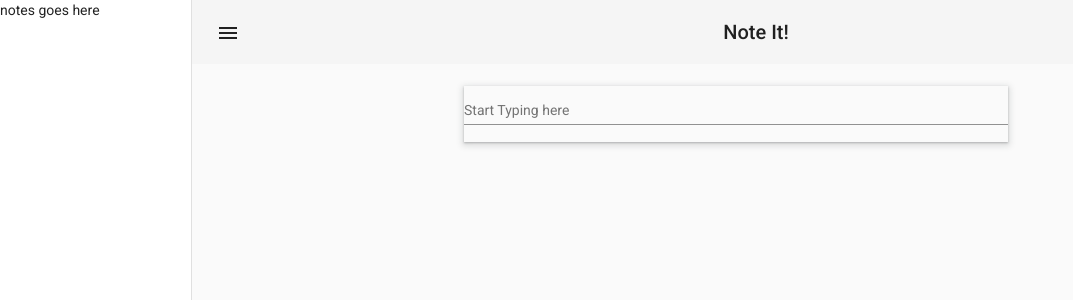
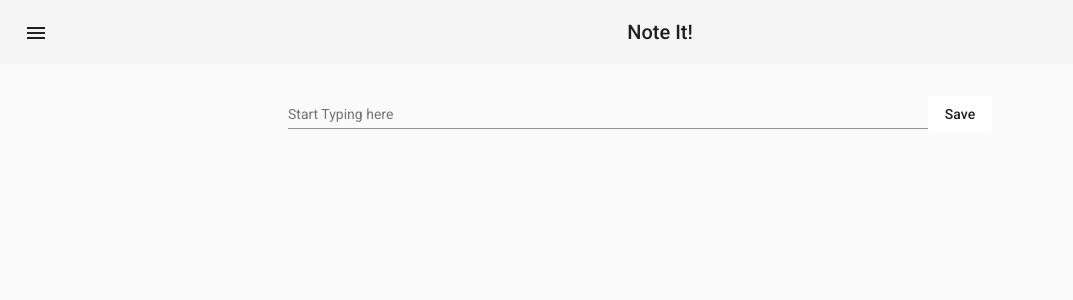
Before and after one commit to itsashishg/Note-it, an Angular app: page / in a window 1280 px wide. Shown: the top 300 px of the page, without its empty margins (0-1073 px from the left). Built offline with nearby package versions, Linux system fonts and the light colour scheme.

Commit message:
store and fetch done.

```diff
--- a/src/app/components/sidelist/sidelist.component.html
+++ b/src/app/components/sidelist/sidelist.component.html
@@ -1,5 +1,5 @@
 <mat-sidenav-container autosize [hasBackdrop]="false">
-    <mat-sidenav #drawer mode="side" class="sidenav" opened="true">
+    <mat-sidenav #drawer mode="side" class="sidenav" opened="false">
         <div id="navbar" class="sidenav">
 
             notes goes here
--- a/src/app/components/sidelist/sidelist.component.ts
+++ b/src/app/components/sidelist/sidelist.component.ts
@@ -8,7 +8,7 @@ import { Router } from '@angular/router';
 })
 export class SidelistComponent {
   //Variables Declaration
-  isExpanded: boolean = true;
+  isExpanded: boolean = false;
   constructor(private router: Router) { }
 
 }
--- a/src/app/components/start/start.component.css
+++ b/src/app/components/start/start.component.css
@@ -0,0 +1,4 @@
+mat-form-field {
+  width: 50%;
+  margin: auto;
+}
--- a/src/app/components/start/start.component.html
+++ b/src/app/components/start/start.component.html
@@ -1,13 +1,19 @@
 <app-sidelist>
     <div class="container-fluid">
 
-        <div appEventDirective style="margin: auto;text-align: center; margin-top: 2%; ">
-            <mat-form-field
-                style="width: 50%;vertical-align: middle;box-shadow: 0 1px 2px 0 rgba(60, 64, 67, 0.302), 0 2px 6px 2px rgba(60, 64, 67, 0.149);"
-                [floatLabel]="'never'">
+        <div (mouseover)="isExpanded=true" (mouseout)="isContentFilled()"
+            style="margin: auto;text-align: center; margin-top: 2%; ">
+            <mat-form-field [floatLabel]="'never'">
                 <mat-label>Start Typing here</mat-label>
                 <input matInput placeholder="Placeholder" [(ngModel)]="title">
             </mat-form-field>
+            <div *ngIf="isExpanded">
+                <mat-form-field class="example-full-width" appearance="fill">
+                    <mat-label>Leave a comment</mat-label>
+                    <textarea matInput [(ngModel)]="content"></textarea>
+                </mat-form-field>
+            </div>
+            <button mat-flat-button (click)="save()">Save</button>
         </div>
     </div>
 </app-sidelist>
--- a/src/app/components/start/start.component.ts
+++ b/src/app/components/start/start.component.ts
@@ -1,9 +1,9 @@
 import { Component, OnInit } from '@angular/core';
 
-interface notesData {
+interface Data {
   title: string;
   content: string;
-  date: string;
+  date: Date;
 }
 
 @Component({
@@ -13,12 +13,49 @@ interface notesData {
 })
 export class StartComponent implements OnInit {
 
-  data!: notesData;
+  data!: Data;
+  storedNotes: Data[] = [];
   title: string = '';
   content: string = '';
+  isExpanded: boolean = false;
   constructor() { }
 
-  ngOnInit(): void {
+  ngOnInit() {
+    this.getStoredNotes();
   }
 
+  isContentFilled() {
+    if (this.title.length !== 0)
+      this.isExpanded = true;
+    else
+      this.isExpanded = false;
+  }
+
+  getStoredNotes() {
+    let fetchedFromStorage: string | null = localStorage.getItem('notes');
+    if (fetchedFromStorage !== null) {
+      let tmp: Data = JSON.parse(fetchedFromStorage);
+      console.log(tmp);
+    }
+    else {
+      console.log('No previously stored notes found...');
+    }
+  }
+
+  save() {
+    this.data = { title: this.title, content: this.content, date: new Date() };
+    console.log('Storing note:', this.storedNotes.push(this.data));
+    console.log(this.storedNotes)
+    localStorage.setItem('notes', JSON.stringify(this.storedNotes));
+  }
+
+  // @HostListener('mouseover') onMouseOver() {
+  //   this.isExpanded = true;
+  //   console.log("mouseover")
+  // }
+
+  // @HostListener('mouseout') onMouseOut() {
+  //   this.isExpanded = false;
+  // }
+
 }
```
Also changed, not shown: 1 other file (tests, documents, lock files or other folders).
